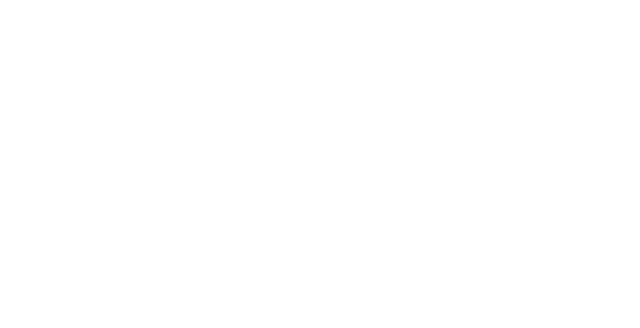
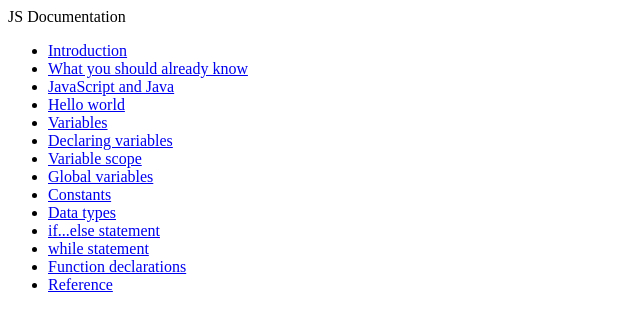
Before and after one commit to Techcolony/Technical-Documentation-Page, a plain HTML site: page index.html in a window 1280 px wide. Shown: the whole page, without its empty margins (0-640 px from the left). Drawn offline with Linux system fonts and the light colour scheme.

Commit message:
Update index.html

```diff
--- a/index.html
+++ b/index.html
@@ -4,6 +4,46 @@
   </head>
   <body>
     <nav id="navbar">
+        <header>JS Documentation</header>
+        <ul>
+          <li><a class="nav-link" href="#Introduction">Introduction</a></li>
+          <li>
+            <a class="nav-link" href="#What_you_should_already_know"
+              >What you should already know</a
+            >
+          </li>
+          <li>
+            <a class="nav-link" href="#JavaScript_and_Java"
+              >JavaScript and Java</a
+            >
+          </li>
+          <li><a class="nav-link" href="#Hello_world">Hello world</a></li>
+          <li><a class="nav-link" href="#Variables">Variables</a></li>
+          <li>
+            <a class="nav-link" href="#Declaring_variables"
+              >Declaring variables</a
+            >
+          </li>
+          <li><a class="nav-link" href="#Variable_scope">Variable scope</a></li>
+          <li>
+            <a class="nav-link" href="#Global_variables">Global variables</a>
+          </li>
+          <li><a class="nav-link" href="#Constants">Constants</a></li>
+          <li><a class="nav-link" href="#Data_types">Data types</a></li>
+          <li>
+            <a class="nav-link" href="#if...else_statement"
+              >if...else statement</a
+            >
+          </li>
+          <li><a class="nav-link" href="#while_statement">while statement</a></li>
+          <li>
+            <a class="nav-link" href="#Function_declarations"
+              >Function declarations</a
+            >
+          </li>
+          <li><a class="nav-link" href="#Reference">Reference</a></li>
+        </ul>
+      </nav>
 
     </nav>
     <main id="main-doc">
```
